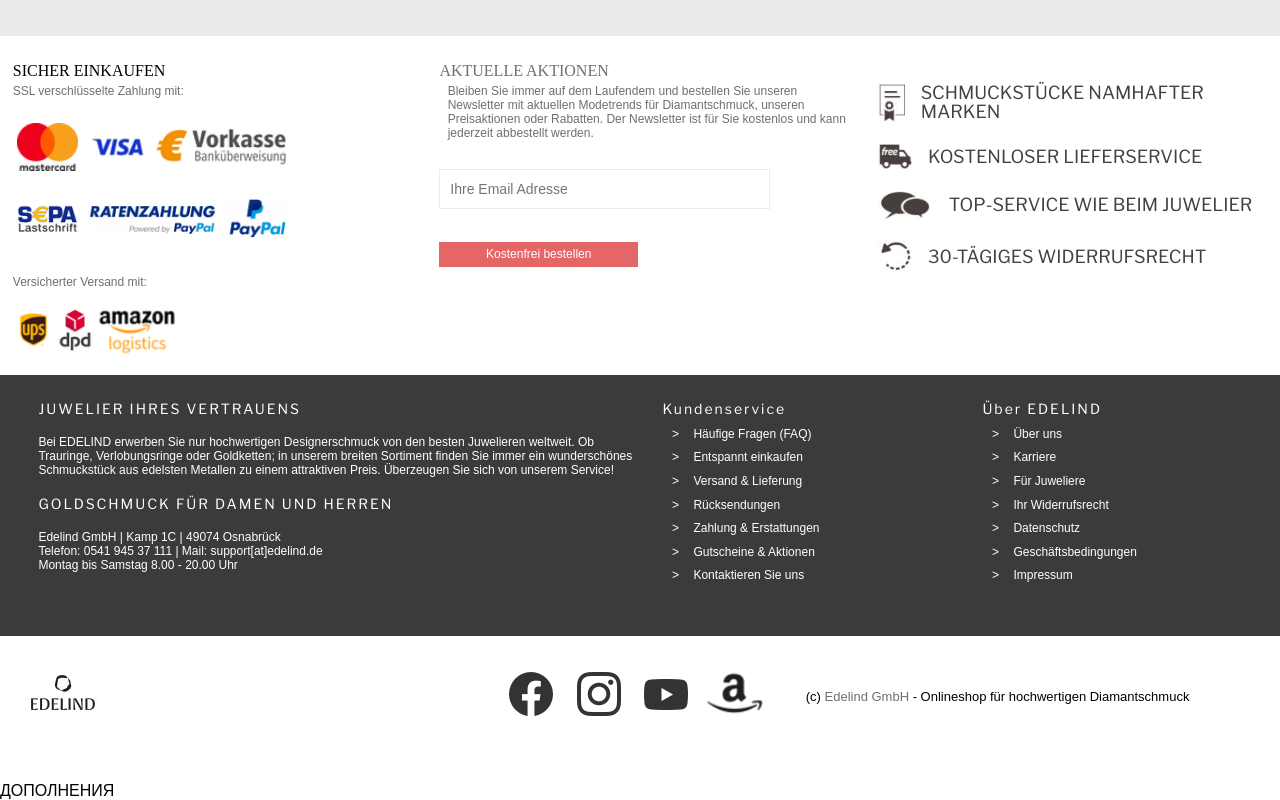
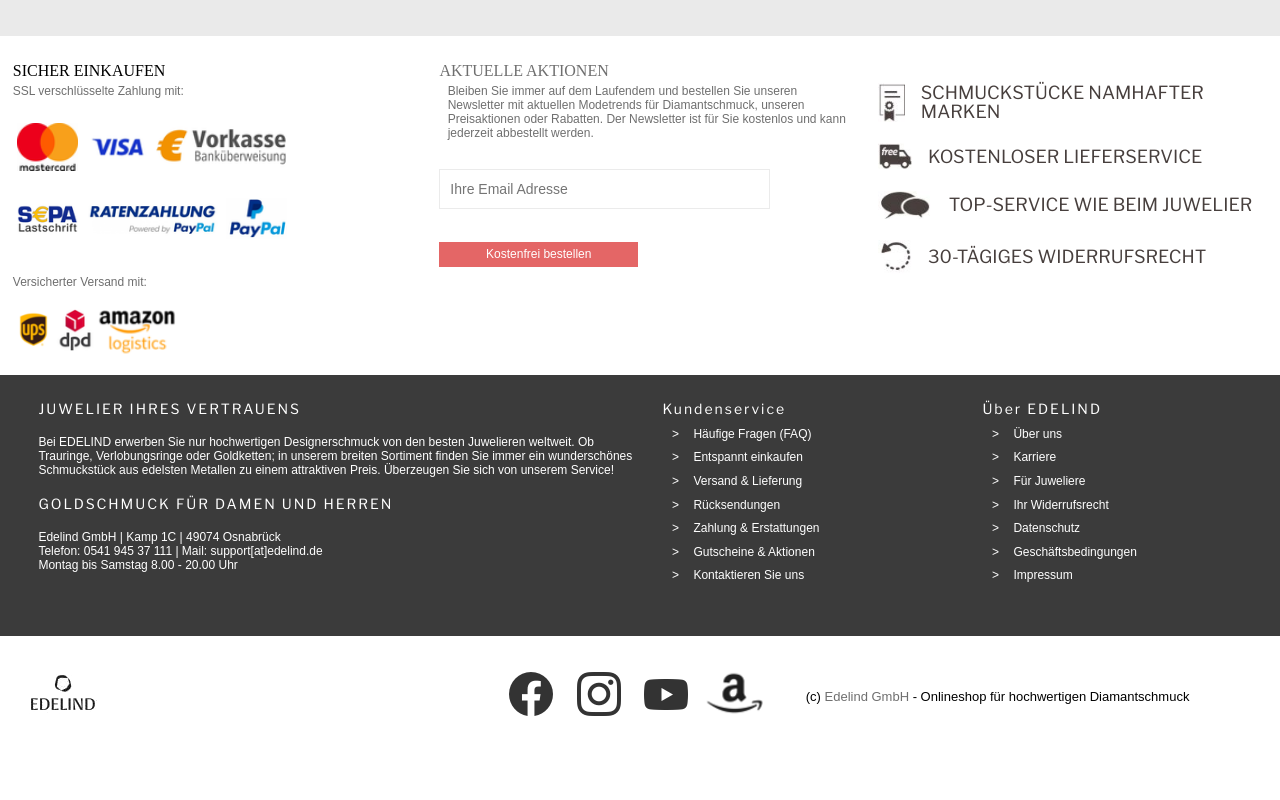
Before and after one commit to valera1791/Edelind, a plain HTML site: page index.html in a window 1280 px wide. Shown: the part 730-1530 px from the top of the page. Drawn offline with nearby package versions, Linux system fonts and the light colour scheme.

```diff
--- a/index.html
+++ b/index.html
@@ -278,7 +278,6 @@
           </p>
       </div>
     </section>
-    <p class="test">ДОПОЛНЕНИЯ</p>
   </footer>
 
 
```
